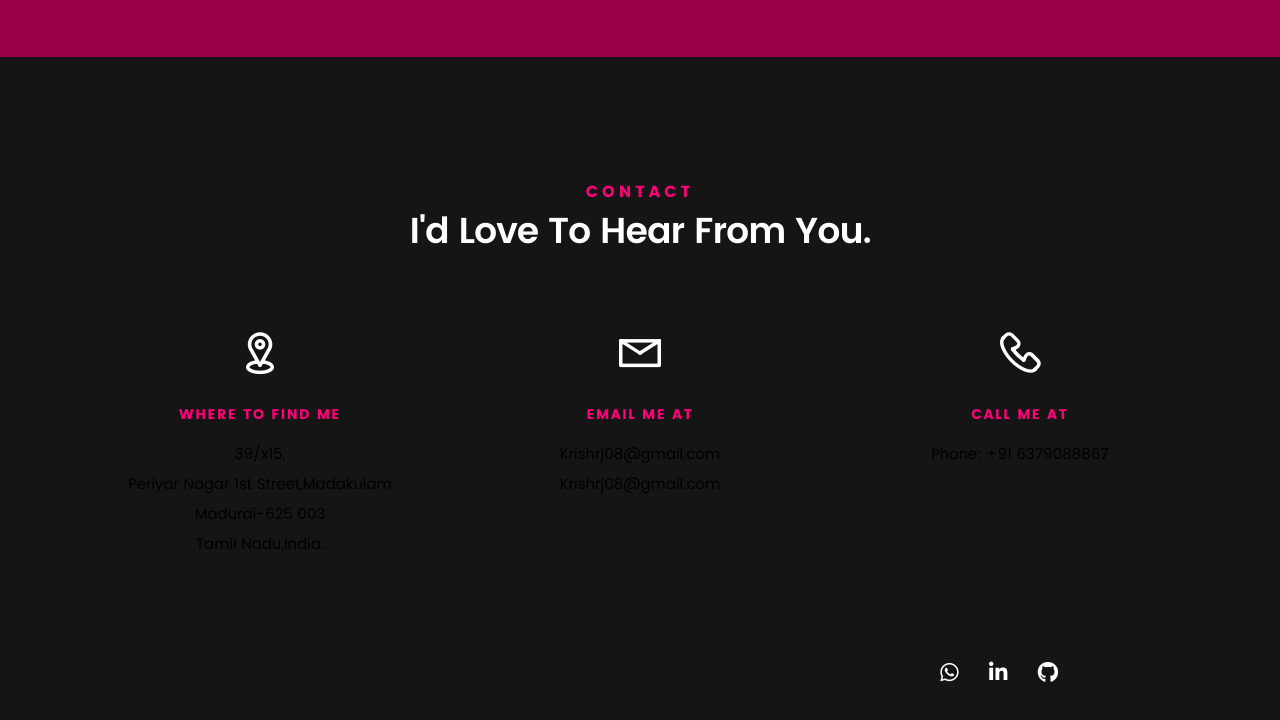
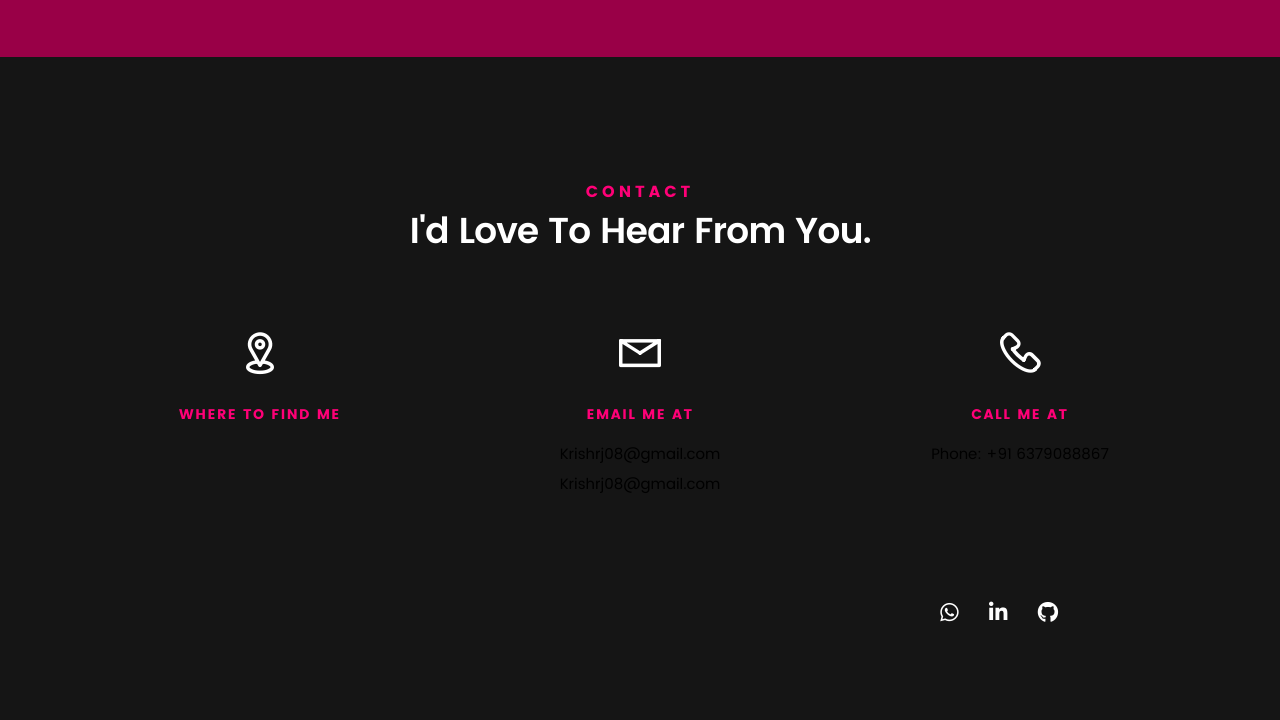
Before and after one commit to kesavan99/Resume., a plain HTML site: page index.html in a window 1280 px wide. Shown: the part 6121-6841 px from the top of the page. After the commit the page ends 6785 px from the top, so only its background shows below. Drawn offline with Linux system fonts and the light colour scheme; files whose address does not match are found by name.

Commit message:
Update index.html

```diff
--- a/index.html
+++ b/index.html
@@ -706,9 +706,7 @@
                     <h5>Where to find me</h5>
 
                     <p>
-                        39/x15,<br>Periyar Nagar 1st Street,Madakulam<br> Madurai-625 003<br>Tamil Nadu,India.
-                    </p>
-
+                       </p>
             </div>
             </a>
             <div class="col-four tab-full collapse">
```
